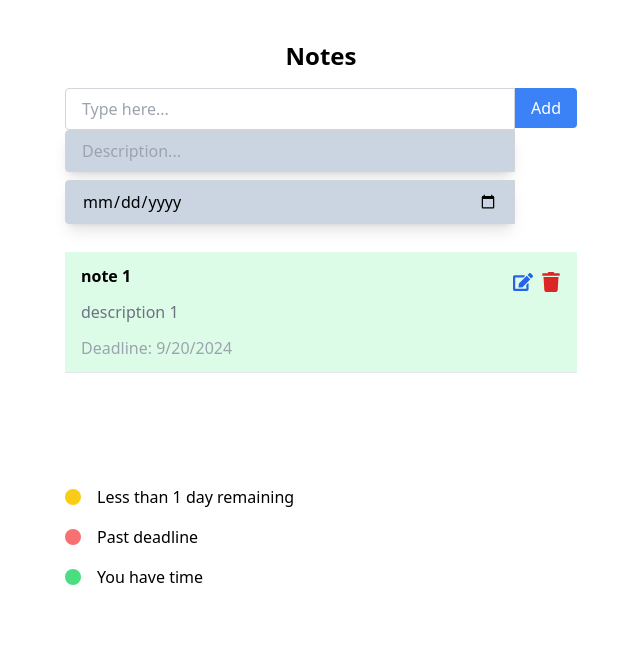
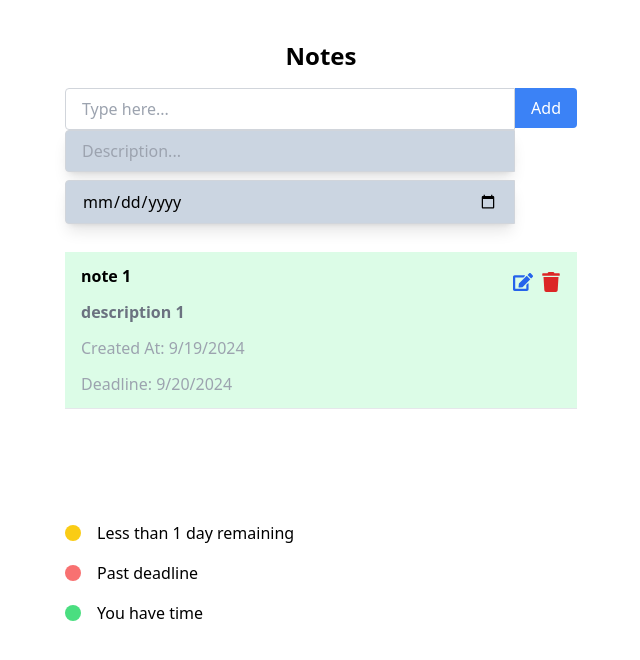
Before and after one commit to Mahradtangestani/riranotes-task, a Next.js app: page / in a window 1280 px wide. Shown: the top 660 px of the page, without its empty margins (319-959 px from the left). Built offline with nearby package versions, Linux system fonts and the light colour scheme.

Commit message:
Show Created At

```diff
--- a/src/components/TodoApp.tsx
+++ b/src/components/TodoApp.tsx
@@ -37,7 +37,7 @@ const TodoApp = () => {
                 id: todos.length + 1,
                 text: inputText,
                 description: inputDescription,
-                createdAt: new Date(),
+                createdAt: new Date(),  // تاریخ ثبت یادداشت
                 deadline: new Date(inputDeadline),
             };
             setTodos([...todos, newTodo]);
@@ -192,7 +192,8 @@ const TodoApp = () => {
                             <div className="flex justify-between">
                                 <div className="flex flex-col">
                                     <span className="font-bold">{todo.text}</span>
-                                    <span className="text-gray-500 mt-3">{todo.description}</span>
+                                    <span className="text-gray-500 mt-3 font-bold">{todo.description}</span>
+                                    <span className="text-gray-400 mt-3">Created At: {new Date(todo.createdAt).toLocaleDateString()}</span>
                                     <span className="text-gray-400 mt-3">Deadline: {new Date(todo.deadline).toLocaleDateString()}</span>
                                 </div>
                                 <div className="flex gap-x-2 mt-2">
```
